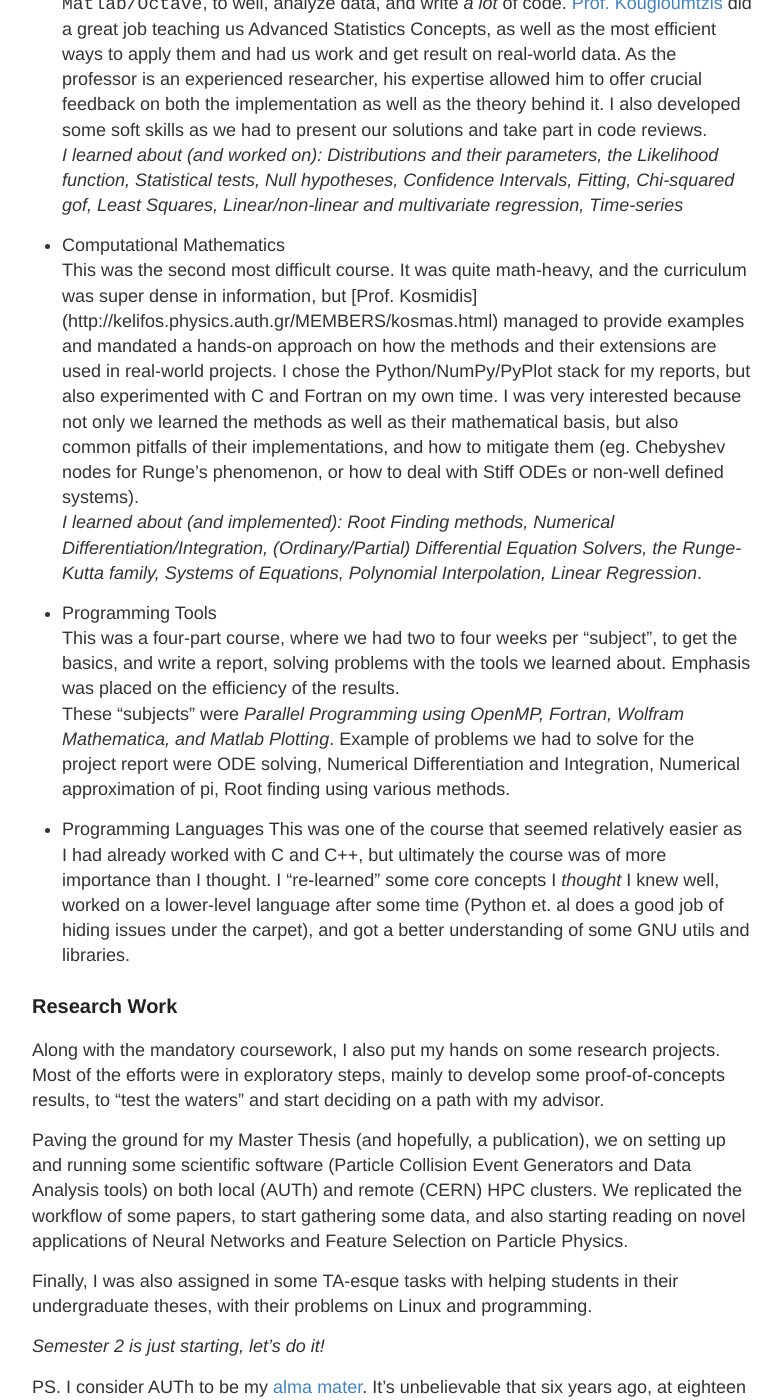
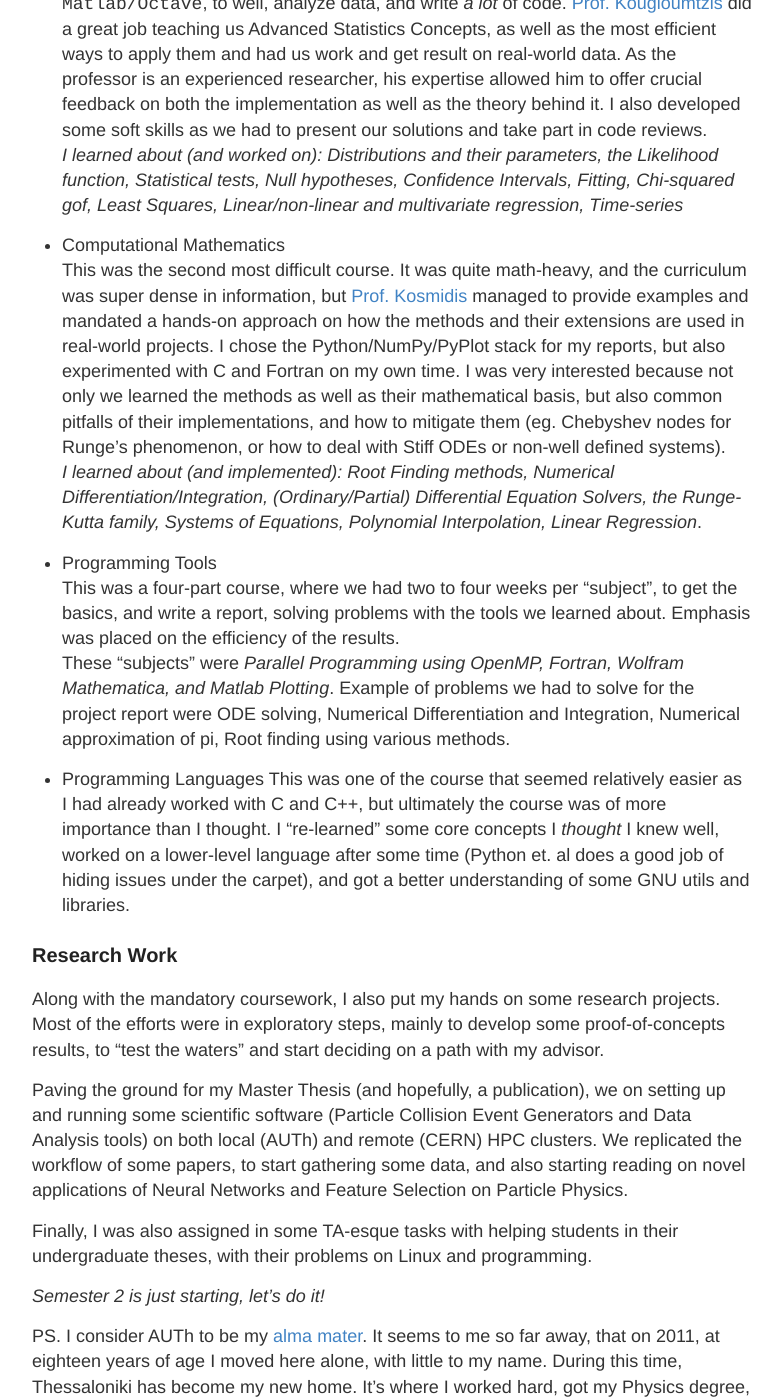
Before and after one commit to tpaschalis/tpaschalis.github.io, a Jekyll site: the page built from _posts/2018-03-03-comphys-semester-1.markdown, in a window 1280 px wide and 1400 px high, scrolled down 913 px. Shown: the whole window, without its empty margins (248-1030 px from the left). Built offline with Jekyll 4.4.1, drawn with Linux system fonts in a browser that asks for light colours; some of the changed text lies outside the part shown.

Commit message:
Comphys Semester 1 basic fixes

```diff
--- a/_posts/2018-03-03-comphys-semester-1.markdown
+++ b/_posts/2018-03-03-comphys-semester-1.markdown
@@ -32,7 +32,7 @@ This was *by far* the most difficult and demanding course. We had to use `Matlab
 *I learned about (and worked on): Distributions and their parameters, the Likelihood function, Statistical tests, Null hypotheses, Confidence Intervals, Fitting, Chi-squared gof, Least Squares, Linear/non-linear and multivariate regression, Time-series*
 
 * Computational Mathematics
-This was the second most difficult course. It was quite math-heavy, and the curriculum was super dense in information, but [Prof. Kosmidis] (http://kelifos.physics.auth.gr/MEMBERS/kosmas.html) managed to provide examples and mandated a hands-on approach on how the methods and their extensions are used in real-world projects. I chose the Python/NumPy/PyPlot stack for my reports, but also experimented with C and Fortran on my own time. I was very interested because not only we learned the methods as well as their mathematical basis, but also common pitfalls of their implementations, and how to mitigate them (eg. Chebyshev nodes for Runge's phenomenon, or how to deal with Stiff ODEs or non-well defined systems).
+This was the second most difficult course. It was quite math-heavy, and the curriculum was super dense in information, but [Prof. Kosmidis](http://kelifos.physics.auth.gr/MEMBERS/kosmas.html) managed to provide examples and mandated a hands-on approach on how the methods and their extensions are used in real-world projects. I chose the Python/NumPy/PyPlot stack for my reports, but also experimented with C and Fortran on my own time. I was very interested because not only we learned the methods as well as their mathematical basis, but also common pitfalls of their implementations, and how to mitigate them (eg. Chebyshev nodes for Runge's phenomenon, or how to deal with Stiff ODEs or non-well defined systems).
 *I learned about (and implemented): Root Finding methods, Numerical Differentiation/Integration, (Ordinary/Partial) Differential Equation Solvers, the Runge-Kutta family, Systems of Equations, Polynomial Interpolation, Linear Regression*.
 
 * Programming Tools
@@ -55,4 +55,4 @@ Finally, I was also assigned in some TA-esque tasks with helping students in the
 
 
 
-PS. I consider AUTh to be my [alma mater](https://en.wikipedia.org/wiki/Alma_mater). It's unbelievable that six years ago, at eighteen years of age I moved here alone, with little to my name. During this time, Thessaloniki has become my new home. It's where I worked hard, got my Physics degree, got my first paper published, got pushed into research, internships, and felt the immense support of my professors-slash-mentors for which I will ever be grateful.
+PS. I consider AUTh to be my [alma mater](https://en.wikipedia.org/wiki/Alma_mater). It seems to me so far away, that on 2011, at eighteen years of age I moved here alone, with little to my name. During this time, Thessaloniki has become my new home. It's where I worked hard, got my Physics degree, got my first paper published, got pushed into research, internships, and felt the immense support of my professors-slash-mentors for which I will ever be grateful.
```
Also changed, not shown: other parts of _posts/2018-03-03-comphys-semester-1.markdown (+1 -1 lines).
